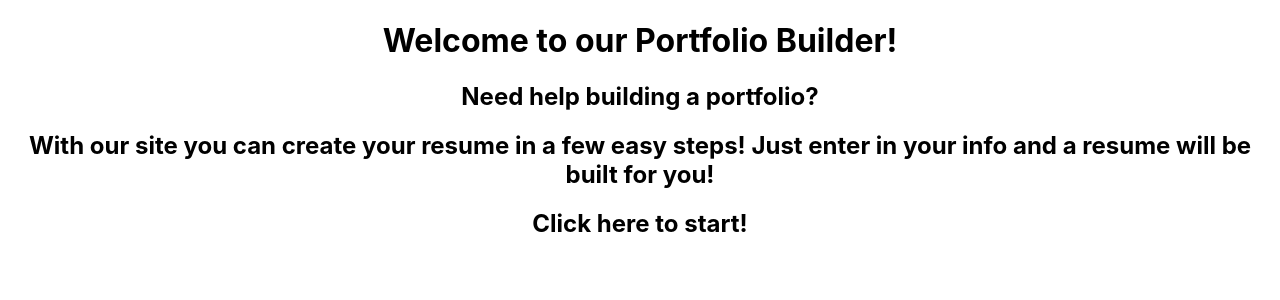
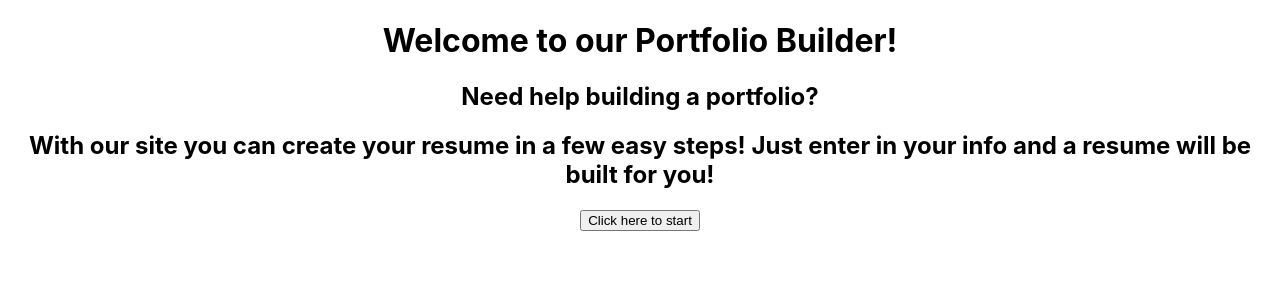
Before and after one commit to MLH-Fellowship/ttp-1-2, a React (Create React App) app: page / in a window 1280 px wide. Shown: the top 300 px of the page. Built offline with nearby package versions, Linux system fonts and the light colour scheme.

Commit message:
Add button to direct to input page

```diff
--- a/src/Components/Home.js
+++ b/src/Components/Home.js
@@ -7,7 +7,7 @@ export default function Home(){
       <h1>Welcome to our Portfolio Builder!</h1>
       <h2>Need help building a portfolio?</h2>
       <h2>With our site you can create your resume in a few easy steps! Just enter in your info and a resume will be built for you!</h2>
-      <h2>Click here to start!</h2>
+      <button>Click here to start</button>
     </div>
   )
 }
```
